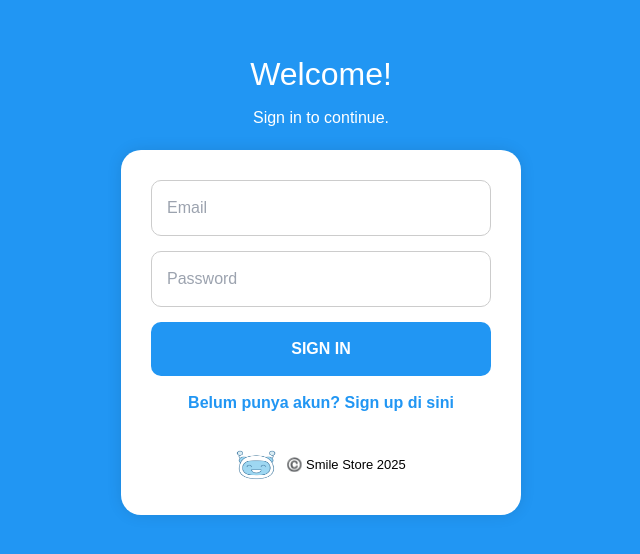
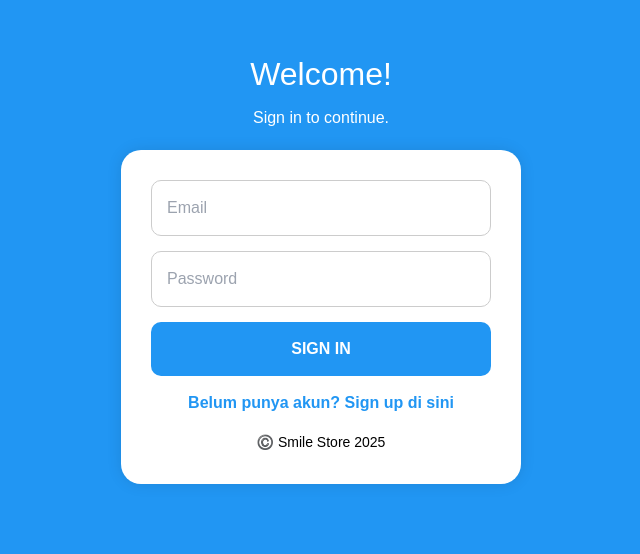
Before and after one commit to smilebotstore/tesai, a Next.js app: page /login in a window 1280 px wide. Shown: the top 554 px of the page, without its empty margins (319-959 px from the left). Built offline with nearby package versions, Linux system fonts and the light colour scheme; a web font is replaced by a local one.

Commit message:
Update login.js

```diff
--- a/pages/login.js
+++ b/pages/login.js
@@ -51,7 +51,6 @@ export default function LoginPage() {
           value={email}
           onChange={(e) => setEmail(e.target.value)}
           style={styles.input}
-          required
         />
         <input
           type="password"
@@ -59,7 +58,6 @@ export default function LoginPage() {
           value={password}
           onChange={(e) => setPassword(e.target.value)}
           style={styles.input}
-          required
         />
         <button
           type="submit"
@@ -83,10 +81,9 @@ export default function LoginPage() {
             : 'Sudah punya akun? Sign in di sini'}
         </p>
 
-        {/* Footer with logo and ©️ text */}
-        <div style={styles.footer}>
-          <img src="/logo.png" alt="logo" style={styles.logo} />
-          <span style={styles.footerText}>©️ Smile Store 2025</span>
+        {/* Footer text without logo */}
+        <div style={{ marginTop: '15px', textAlign: 'center' }}>
+          <span style={{ fontSize: '14px', color: '#000' }}>©️ Smile Store 2025</span>
         </div>
       </form>
     </div>
@@ -121,7 +118,6 @@ const styles = {
     maxWidth: '400px',
     boxShadow: '0 0 15px rgba(0,0,0,0.1)',
     color: 'black',
-    position: 'relative',
   },
   input: {
     marginBottom: '15px',
@@ -158,19 +154,4 @@ const styles = {
     fontSize: '14px',
     textAlign: 'center',
   },
-  footer: {
-    display: 'flex',
-    alignItems: 'center',
-    marginTop: '30px',
-    justifyContent: 'center',
-  },
-  logo: {
-    width: '40px',
-    height: '40px',
-    marginRight: '10px',
-  },
-  footerText: {
-    fontSize: '13px',
-    color: '#000',
-  },
 };
```
